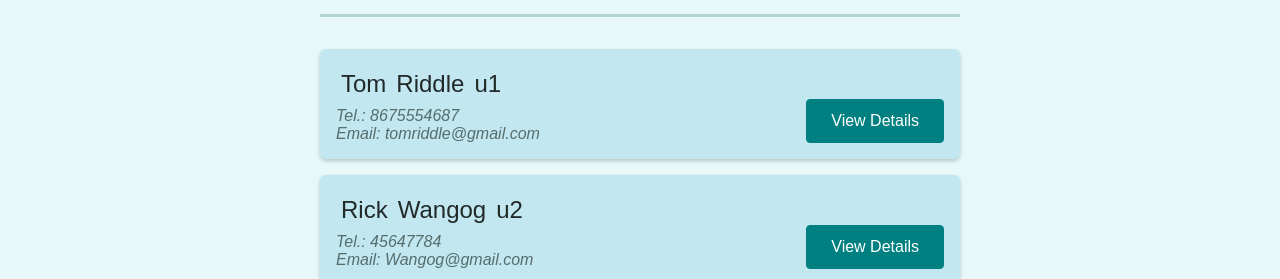
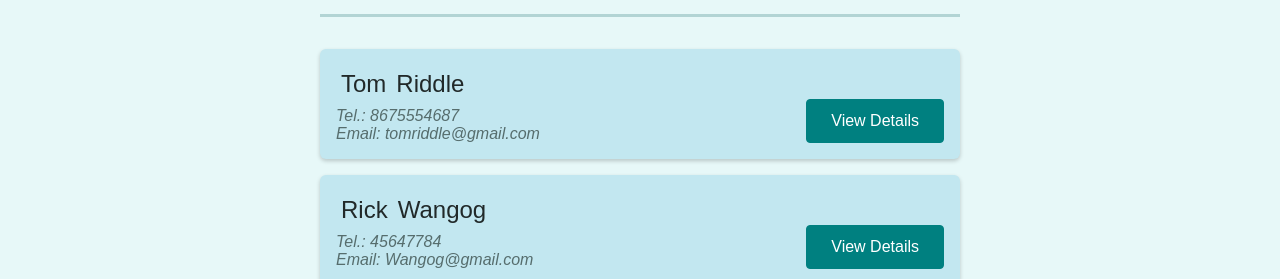
Before and after one commit to GvidasGVD/ReactUsersApp, a React (Create React App) app: page /users in a window 1280 px wide. Shown: the part 166-445 px from the top of the page. Built offline with nearby package versions, Linux system fonts and the light colour scheme.

Commit message:
changed link to git code, and user id removed

```diff
--- a/src/components/layout/MainNavigation.js
+++ b/src/components/layout/MainNavigation.js
@@ -9,7 +9,7 @@ const MainNavigation = () => {
         Users Web App
         <a
         className={classes.linkToGit}
-          href="https://github.com/GvidasGVD/usersWebApp/tree/master/src"
+          href="https://github.com/GvidasGVD/ReactUsersApp/tree/master"
           target="_blank"
           rel="noopener noreferrer"
         >
--- a/src/components/users/UserItem.js
+++ b/src/components/users/UserItem.js
@@ -10,7 +10,6 @@ const UserItem = (props) => {
         <blockquote>
           <p>{props.name}</p>
           <p>{props.surname}</p>
-          <p>{props.id}</p>
         </blockquote>
         <figcaption>Tel.: {props.phone}</figcaption>
         <figcaption>Email: {props.email}</figcaption>
```
